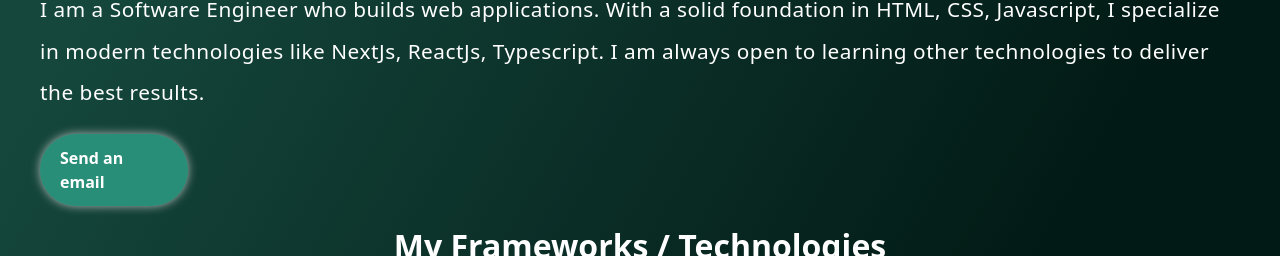
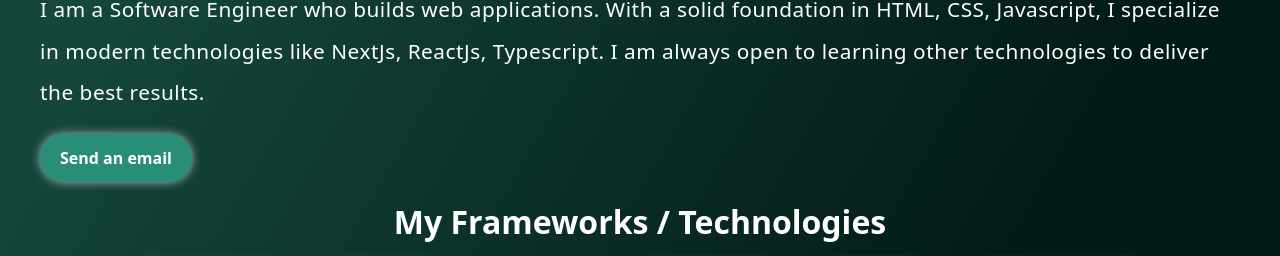
Before and after one commit to Error-at-night/My-Portfolio, a React (Vite) app: page / in a window 1280 px wide. Shown: the part 835-1091 px from the top of the page. Built offline with nearby package versions, Linux system fonts and the light colour scheme.

Commit message:
removed the arrow beside send an email button

```diff
--- a/src/components/AboutMe.jsx
+++ b/src/components/AboutMe.jsx
@@ -13,7 +13,7 @@ function AboutMe() {
           technologies to deliver the best results.
         </p>
         <div className="mt-5">
-          <Link to="mailto: olayemisuccess7@gmail.com" className="max-w-[148px] flex items-center justify-center px-5 pt-3 pb-3 bg-[#298E77]
+          <Link to="mailto: olayemisuccess7@gmail.com" className="max-w-[152px] flex items-center justify-center px-5 pt-3 pb-3 bg-[#298E77]
             text-white font-extrabold rounded-full cursor-pointer shadow-[0_0_10px_#D9D9D9C9] hover:shadow-[0_0_20px_#D9D9D9C9]
             transition-shadow duration-300"
           >
```
